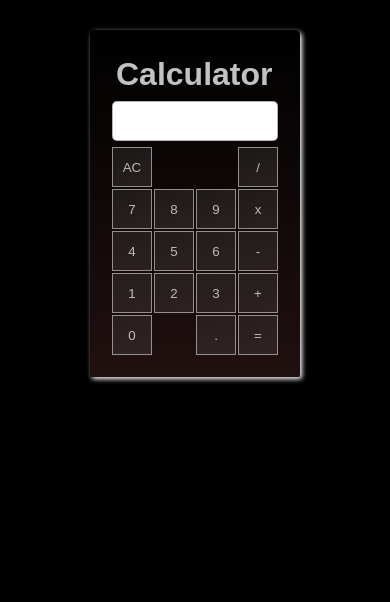
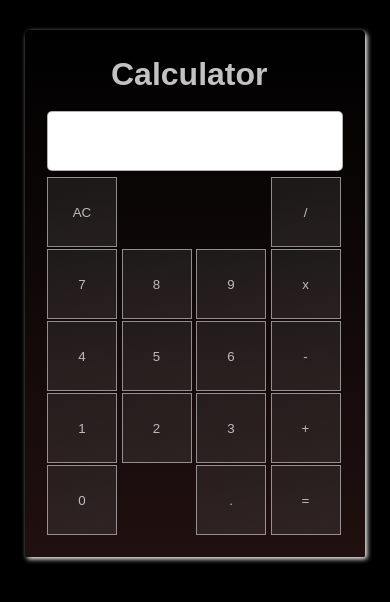
Before and after one commit to dpayne713/calculator, a plain HTML site: page index.html in a window 390 px wide. Drawn offline with Linux system fonts and the light colour scheme.

Commit message:
CSS updates for mobile

```diff
--- a/main.css
+++ b/main.css
@@ -9,7 +9,7 @@ body {
 }
 
 .container {
-    width: 170px;
+    width: 300px;
     box-sizing: content-box;
     padding: 20px;
     margin: 30px auto;
@@ -22,11 +22,14 @@ h1 {
     font-family: sans-serif;
     color: #d6d6d6e7;
     padding: 6px;
+    width: 60%;
+    margin: 0 auto 10px auto;
 }
 
 input {
     width: 100%;
-    height: 40px;
+    height: 60px;
+    font-size: 40px;
     margin-bottom: 4px;
     text-align: right;
     border: 1px solid #66666680;
@@ -35,8 +38,8 @@ input {
 }
 
 button {
-    width: 40px;
-    height: 40px;
+    width: 70px;
+    height: 70px;
     background: linear-gradient(.45turn,#49494949, #443b3b73);
     transform: translateY(0px);
     border: 1px solid #ffffff80;
```
